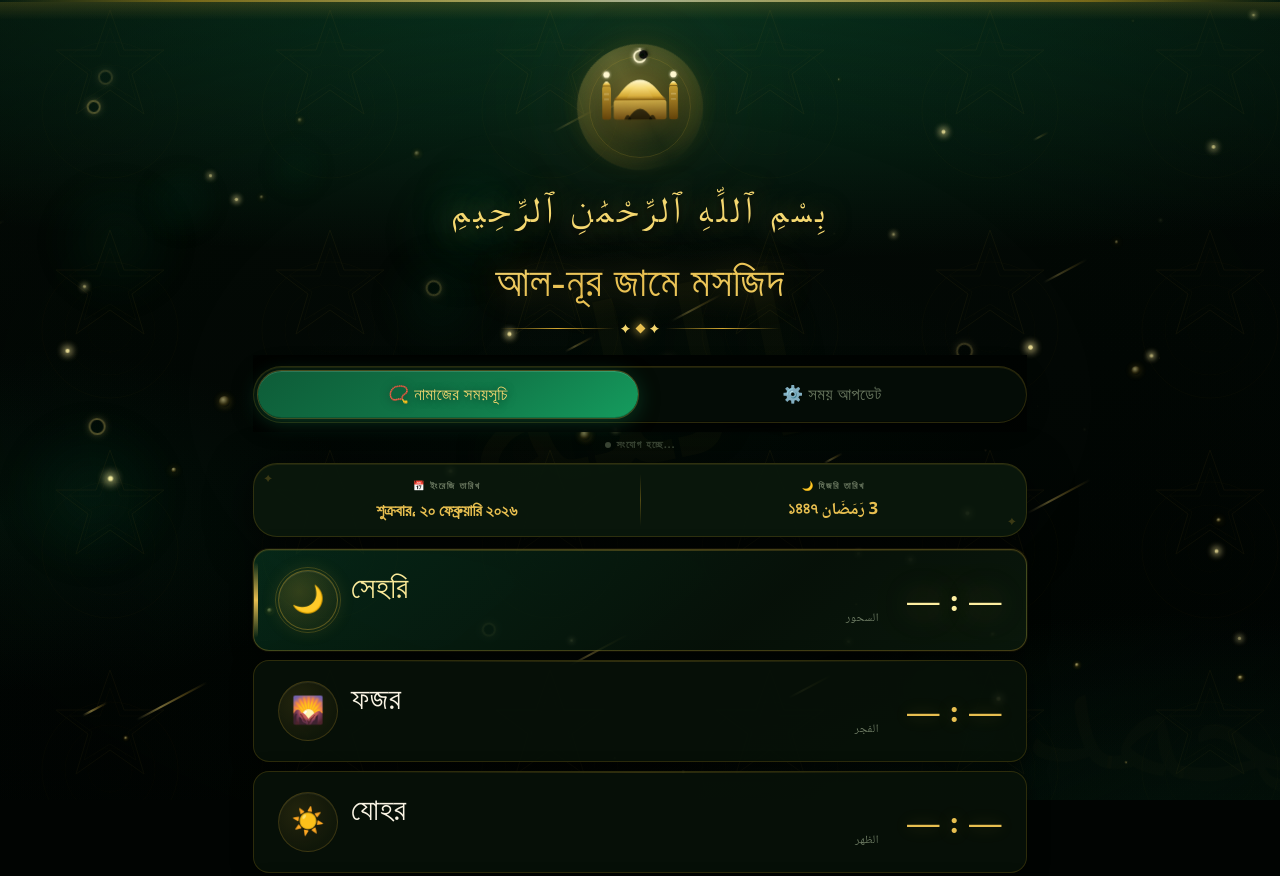
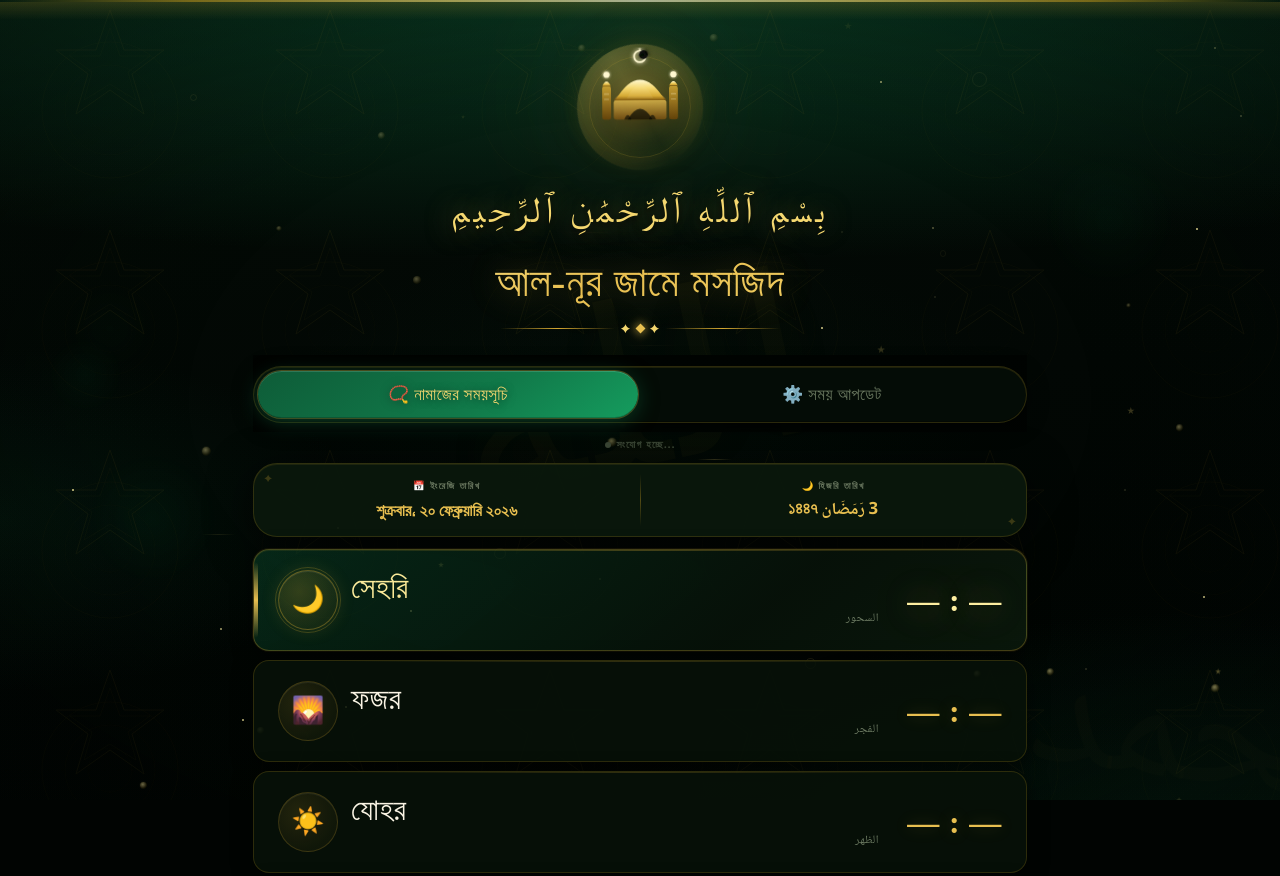
Before and after one commit to mustafizur-web/mosque-times-2.0, a plain HTML site: page index.html in a window 1280 px wide. Shown: the top 876 px of the page. Drawn offline with Linux system fonts and the light colour scheme; no server answers; a web font is replaced by a local one.

Commit message:
Refactor floating particles for mobile performance

```diff
--- a/index.html
+++ b/index.html
@@ -79,86 +79,90 @@
 }
 
 /* ══════════════════════════════════════════════════
-   FLOATING PARTICLES — 5 rich types (JS-spawned)
+   FLOATING PARTICLES — lightweight mobile-first
 ══════════════════════════════════════════════════ */
 .dust{position:fixed;inset:0;z-index:0;pointer-events:none;overflow:hidden;}
 
-/* A — Rising gold orbs */
+/* A — Rising gold orbs: opacity-only fade on mobile, translateY on desktop */
 .mote{
   position:absolute;border-radius:50%;
-  background:radial-gradient(circle at 38% 32%,rgba(253,238,160,.82),rgba(212,168,50,.28) 50%,transparent 80%);
-  box-shadow:0 0 8px rgba(212,168,50,.45);
+  background:radial-gradient(circle at 40% 35%,rgba(253,238,160,.75),rgba(212,168,50,.20) 60%,transparent 80%);
+  will-change:transform,opacity;
   animation:floatOrb linear infinite;
 }
 @keyframes floatOrb{
-  0%  {transform:translateY(105vh) translateX(0) scale(.12); opacity:0;}
-  8%  {opacity:1;}
-  50% {transform:translateY(50vh) translateX(var(--dx)) scale(1);}
-  92% {opacity:.4;}
-  100%{transform:translateY(-8vh) translateX(calc(var(--dx)*1.8)) scale(.25); opacity:0;}
+  0%  {transform:translateY(105vh) translateX(0); opacity:0;}
+  8%  {opacity:.7;}
+  92% {opacity:.3;}
+  100%{transform:translateY(-6vh) translateX(var(--dx)); opacity:0;}
 }
-/* B — Twinkling star sparks */
+
+/* B — Twinkling stars: pure opacity only — cheapest possible */
 .mote-star{
-  position:absolute;width:3px;height:3px;border-radius:50%;
-  background:#fdeea0;
-  box-shadow:0 0 5px 2px rgba(253,238,160,.72),0 0 10px rgba(212,168,50,.42);
+  position:absolute;width:2px;height:2px;border-radius:50%;
+  background:rgba(253,238,160,.85);
+  will-change:opacity;
   animation:twinkleStar ease-in-out infinite;
 }
 @keyframes twinkleStar{
-  0%   {opacity:0; transform:scale(.4) translateY(0);}
-  20%  {opacity:1; transform:scale(1.7) translateY(-6px);}
-  50%  {opacity:.5;transform:scale(.9) translateY(-20px);}
-  80%  {opacity:.9;transform:scale(1.4) translateY(-9px);}
-  100% {opacity:0; transform:scale(.4) translateY(-32px);}
+  0%,100%{opacity:0;}
+  50%    {opacity:1;}
 }
-/* C — Diagonal gold streaks */
+
+/* C — Streaks: REMOVED on mobile, simple fade on desktop */
 .mote-streak{
-  position:absolute;height:1.5px;border-radius:4px;
-  background:linear-gradient(90deg,transparent,rgba(245,216,112,.65),rgba(212,168,50,.42),transparent);
-  animation:driftStreak linear infinite;
+  position:absolute;height:1px;border-radius:4px;
+  background:linear-gradient(90deg,transparent,rgba(245,216,112,.50),transparent);
+  will-change:opacity;
+  animation:streakFade ease-in-out infinite;
 }
-@keyframes driftStreak{
-  0%  {transform:translateY(108vh) translateX(0) rotate(-28deg) scaleX(0); opacity:0;}
-  10% {opacity:.75;transform:translateY(94vh) translateX(calc(var(--dx)*.1)) rotate(-28deg) scaleX(1);}
-  90% {opacity:.18;}
-  100%{transform:translateY(-10vh) translateX(var(--dx)) rotate(-28deg) scaleX(.4); opacity:0;}
+@keyframes streakFade{
+  0%,100%{opacity:0;}
+  50%    {opacity:.45;}
 }
-/* D — Slow large emerald atmospheric glows */
+
+/* D — Emerald glows: pure opacity pulse, no movement, no blur */
 .mote-glow{
   position:absolute;border-radius:50%;
-  background:radial-gradient(circle,rgba(21,156,94,.22),rgba(14,92,56,.08) 55%,transparent 80%);
-  filter:blur(14px);
-  animation:floatGlow ease-in-out infinite;
+  background:radial-gradient(circle,rgba(21,156,94,.15),transparent 70%);
+  will-change:opacity;
+  animation:glowPulse ease-in-out infinite;
 }
-@keyframes floatGlow{
-  0%,100%{transform:translateY(0) translateX(0) scale(1);   opacity:.22;}
-  33%    {transform:translateY(-28px) translateX(14px) scale(1.12);opacity:.48;}
-  66%    {transform:translateY(-12px) translateX(-9px) scale(.88);opacity:.28;}
+@keyframes glowPulse{
+  0%,100%{opacity:.12;}
+  50%    {opacity:.32;}
 }
-/* E — Islamic 9-pointed star polygons */
+
+/* E — Star polygons: slow rise only */
 .mote-poly{
   position:absolute;
-  background:rgba(245,216,112,.62);
+  background:rgba(245,216,112,.55);
   clip-path:polygon(50% 0%,61% 35%,98% 35%,68% 57%,79% 91%,50% 70%,21% 91%,32% 57%,2% 35%,39% 35%);
-  box-shadow:0 0 7px rgba(245,216,112,.52);
+  will-change:transform,opacity;
   animation:polyRise linear infinite;
 }
 @keyframes polyRise{
-  0%  {transform:translateY(104vh) rotate(0deg) scale(.4); opacity:0;}
-  10% {opacity:.8;}
-  90% {opacity:.18;}
-  100%{transform:translateY(-8vh) rotate(560deg) scale(.1); opacity:0;}
+  0%  {transform:translateY(104vh); opacity:0;}
+  10% {opacity:.65;}
+  90% {opacity:.15;}
+  100%{transform:translateY(-6vh); opacity:0;}
 }
-/* F — Crescent shapes */
+
+/* F — Crescents: gentle fade only */
 .mote-crescent{
   position:absolute;border-radius:50%;
-  border:2px solid rgba(245,216,112,.50);
-  box-shadow:0 0 6px rgba(245,216,112,.35);
-  animation:crescentDrift ease-in-out infinite;
+  border:1.5px solid rgba(245,216,112,.35);
+  will-change:opacity;
+  animation:crescentFade ease-in-out infinite;
 }
-@keyframes crescentDrift{
-  0%,100%{transform:translateY(0) rotate(0deg);   opacity:.3;}
-  50%    {transform:translateY(-22px) rotate(180deg);opacity:.65;}
+@keyframes crescentFade{
+  0%,100%{opacity:.15;}
+  50%    {opacity:.45;}
+}
+
+/* Mobile override: pause streaks entirely to save GPU */
+@media(max-width:600px){
+  .mote-streak{ animation:none; display:none; }
 }
 
 /* ══════════════════════════════════════════════════
@@ -190,6 +194,7 @@
 .halo::before{
   content:'';position:absolute;inset:-8px;border-radius:50%;
   background:conic-gradient(from 0deg,transparent 0%,rgba(212,168,50,.12) 20%,rgba(245,216,112,.28) 50%,rgba(212,168,50,.12) 80%,transparent 100%);
+  will-change:transform;
   animation:haloSpin 12s linear infinite;
 }
 .halo::after{
@@ -201,6 +206,7 @@
 .dome-svg{
   width:88px;height:88px;display:block;margin:0 auto;position:relative;z-index:1;
   filter:drop-shadow(0 0 24px rgba(212,168,50,.70)) drop-shadow(0 0 60px rgba(212,168,50,.30)) drop-shadow(0 6px 12px rgba(0,0,0,.60));
+  will-change:transform;
   animation:domeLevitate 7s ease-in-out infinite;
 }
 @keyframes domeLevitate{0%,100%{transform:translateY(0) rotate(0);}33%{transform:translateY(-11px) rotate(.7deg);}66%{transform:translateY(-5px) rotate(-.4deg);}}
@@ -396,6 +402,7 @@
   border-color:rgba(253,238,160,.80) !important;
   transform:scale(1.013);
   z-index:4;
+  will-change:box-shadow,transform;
   box-shadow:
     0 0 0 2px   rgba(253,238,160,.55),
     0 0 24px    rgba(253,238,160,.42),
@@ -509,6 +516,8 @@
 /* Floating ember sparks (JS spawned) */
 .ember{
   position:absolute;border-radius:50%;pointer-events:none;z-index:9;
+  will-change:transform,opacity;
+  transform:translateZ(0);
   animation:emberFly linear forwards;
 }
 @keyframes emberFly{
@@ -641,6 +650,60 @@
 @media(min-width:860px){.root{max-width:640px;}.p-name-bn{font-size:1.62rem;}.p-time{font-size:1.7rem;}.mosque-name{font-size:2.6rem;}}
 @media(min-width:1280px){.root{max-width:800px;}.p-inner{padding:20px 24px;}.p-badge{width:60px;height:60px;font-size:1.65rem;}.p-name-bn{font-size:1.92rem;}.p-time{font-size:2rem;min-width:110px;}}
 @media(min-width:1800px){.root{max-width:1020px;}.p-inner{padding:26px 32px;gap:18px;}.p-badge{width:74px;height:74px;font-size:2rem;}.p-name-bn{font-size:2.4rem;}.p-time{font-size:2.5rem;min-width:145px;}}
+
+/* ══════════════════════════════════════════════════
+   MOBILE PERFORMANCE OVERRIDES
+   Strips the most GPU-hungry effects on small screens
+══════════════════════════════════════════════════ */
+@media(max-width:600px){
+  /* Kill box-shadow animations — biggest GPU win */
+  .p-row.now{
+    animation: cardSlideIn .45s cubic-bezier(.22,1,.36,1) both !important;
+    box-shadow:
+      0 0 0 2px rgba(253,238,160,.55),
+      0 0 20px rgba(212,168,50,.25) !important;
+    will-change: transform;
+  }
+  /* Simplify nowBreath to opacity only */
+  @keyframes nowBreath{
+    0%,100%{opacity:.92;}
+    50%    {opacity:1;}
+  }
+  /* Simplify badge — no scale pulse */
+  .p-row.now .p-badge{
+    animation: none !important;
+    box-shadow:0 0 16px rgba(253,238,160,.40) !important;
+  }
+  /* Kill ping rings on mobile */
+  .p-row.now .p-badge::after{ animation:none !important; opacity:0 !important; }
+  .now-ping2{ animation:none !important; opacity:0 !important; }
+  /* Simplify time animation */
+  @keyframes timeInferno{
+    0%,100%{text-shadow:0 0 18px rgba(253,238,160,.70);}
+    50%    {text-shadow:0 0 28px rgba(255,255,220,.95);}
+  }
+  /* Kill stripe flicker */
+  @keyframes stripeFlicker{ 0%,100%{opacity:.85;} }
+  /* Kill top-edge glow animation */
+  @keyframes topEdgeGlow{ 0%,100%{opacity:.6;} }
+  /* Kill shimmer sweeps on all rows — saves many concurrent animations */
+  .p-shimmer{ animation:none !important; opacity:0; }
+  /* Slow down halo spin */
+  .halo::before{ animation-duration:20s !important; }
+  /* Simplify dome levitation */
+  @keyframes domeLevitate{
+    0%,100%{transform:translateY(0);}
+    50%    {transform:translateY(-6px);}
+  }
+  /* Kill basmala breath — static text shadow */
+  .basmala{ animation:none !important; }
+  /* Kill banner sweep */
+  .date-banner-inner{ animation:none !important; opacity:0; }
+  /* Kill btn halo pulse */
+  .save-btn,.mobile-save-btn{ animation:none !important; }
+  /* Reduce backdrop-filter usage */
+  .tab-rail{ backdrop-filter:none; -webkit-backdrop-filter:none; }
+}
 </style>
 </head>
 <body>
@@ -1057,14 +1120,15 @@
   /* Continuous embers on active card */
   clearInterval(_emberTimer);
   const activeRow=document.querySelector(`.p-row[data-key="${activeKey}"]`);
-  if(activeRow){
-    _emberTimer=setInterval(()=>spawnEmbers(activeRow),700);
+  if(activeRow && !('ontouchstart' in window)){
+    _emberTimer=setInterval(()=>spawnEmbers(activeRow),1000);
   }
 }
 
 function spawnEmbers(row){
   const cols=["#fdeea0","#f5d870","#fff8d0","#e8bf50","#ffecb3","#fffde7","#ffffff"];
-  const n=2+Math.floor(Math.random()*3);
+  const isMob='ontouchstart' in window;
+  const n=isMob ? 1+Math.floor(Math.random()*2) : 2+Math.floor(Math.random()*3);
   for(let i=0;i<n;i++){
     const e=document.createElement("div"); e.className="ember";
     const sz=3+Math.random()*7;
@@ -1094,66 +1158,78 @@
 });
 
 /* ═══════════════════════════════════════
-   RICH FLOATING BACKGROUND (5 types)
+   FLOATING BACKGROUND — mobile-first lean
 ═══════════════════════════════════════ */
 (function spawnAllFloaters(){
   const D=document.getElementById("dust");
   if(!D) return;
+  const mob = ('ontouchstart' in window) || window.innerWidth <= 600;
 
-  /* A — Gold rising orbs (22) */
-  for(let i=0;i<22;i++){
+  /* A — Gold orbs: 7 mob / 16 desktop */
+  const orbN = mob ? 7 : 16;
+  for(let i=0;i<orbN;i++){
     const m=document.createElement("div"); m.className="mote";
-    const sz=3+Math.random()*9, dur=12+Math.random()*22, dx=(Math.random()-.5)*170;
-    m.style.cssText=`width:${sz}px;height:${sz}px;left:${2+Math.random()*96}%;`+
+    const sz=3+Math.random()*6, dur=18+Math.random()*18, dx=(Math.random()-.5)*80;
+    m.style.cssText=`width:${sz}px;height:${sz}px;left:${3+Math.random()*94}%;`+
       `--dx:${dx}px;animation-duration:${dur}s;animation-delay:-${Math.random()*dur}s;`+
-      `opacity:${.15+Math.random()*.35};`;
+      `opacity:${.20+Math.random()*.25};`;
     D.appendChild(m);
   }
-  /* B — Twinkling star sparks (30) */
-  for(let i=0;i<30;i++){
+
+  /* B — Stars: 10 mob / 20 desktop */
+  const starN = mob ? 10 : 20;
+  for(let i=0;i<starN;i++){
     const m=document.createElement("div"); m.className="mote-star";
-    const dur=2.5+Math.random()*5;
+    const dur=4+Math.random()*6;
     m.style.cssText=`left:${1+Math.random()*98}%;top:${Math.random()*92}%;`+
       `animation-duration:${dur}s;animation-delay:-${Math.random()*dur}s;`+
-      `opacity:${.28+Math.random()*.55};`;
+      `opacity:${.40+Math.random()*.45};`;
     D.appendChild(m);
   }
-  /* C — Diagonal streaks (14) */
-  for(let i=0;i<14;i++){
-    const m=document.createElement("div"); m.className="mote-streak";
-    const w=25+Math.random()*65, dur=9+Math.random()*14, dx=(Math.random()-.5)*220;
-    m.style.cssText=`width:${w}px;left:${Math.random()*88}%;`+
-      `--dx:${dx}px;animation-duration:${dur}s;animation-delay:-${Math.random()*dur}s;`+
-      `opacity:${.18+Math.random()*.40};`;
-    D.appendChild(m);
+
+  /* C — Streaks: 0 mob / 7 desktop */
+  if(!mob){
+    for(let i=0;i<7;i++){
+      const m=document.createElement("div"); m.className="mote-streak";
+      const w=30+Math.random()*55, dur=12+Math.random()*12;
+      m.style.cssText=`width:${w}px;top:${Math.random()*90}%;left:${Math.random()*80}%;`+
+        `animation-duration:${dur}s;animation-delay:-${Math.random()*dur}s;opacity:.30;`;
+      D.appendChild(m);
+    }
   }
-  /* D — Large emerald glows (9) */
-  for(let i=0;i<9;i++){
+
+  /* D — Glows: 2 mob / 5 desktop */
+  const glowN = mob ? 2 : 5;
+  for(let i=0;i<glowN;i++){
     const m=document.createElement("div"); m.className="mote-glow";
-    const sz=55+Math.random()*130, dur=7+Math.random()*13;
+    const sz=70+Math.random()*90, dur=12+Math.random()*10;
     m.style.cssText=`width:${sz}px;height:${sz}px;`+
-      `left:${Math.random()*88}%;top:${Math.random()*88}%;`+
+      `left:${Math.random()*85}%;top:${Math.random()*85}%;`+
       `animation-duration:${dur}s;animation-delay:-${Math.random()*dur}s;`;
     D.appendChild(m);
   }
-  /* E — Islamic star polygons (12) */
-  for(let i=0;i<12;i++){
+
+  /* E — Polygons: 3 mob / 7 desktop */
+  const polyN = mob ? 3 : 7;
+  for(let i=0;i<polyN;i++){
     const m=document.createElement("div"); m.className="mote-poly";
-    const sz=4+Math.random()*8, dur=16+Math.random()*20;
+    const sz=4+Math.random()*5, dur=22+Math.random()*16;
     m.style.cssText=`width:${sz}px;height:${sz}px;`+
       `left:${4+Math.random()*92}%;`+
       `animation-duration:${dur}s;animation-delay:-${Math.random()*dur}s;`+
-      `opacity:${.22+Math.random()*.48};`;
+      `opacity:${.22+Math.random()*.35};`;
     D.appendChild(m);
   }
-  /* F — Crescent shapes (8) */
-  for(let i=0;i<8;i++){
+
+  /* F — Crescents: 2 mob / 5 desktop */
+  const crN = mob ? 2 : 5;
+  for(let i=0;i<crN;i++){
     const m=document.createElement("div"); m.className="mote-crescent";
-    const sz=6+Math.random()*14, dur=5+Math.random()*9;
+    const sz=6+Math.random()*10, dur=8+Math.random()*8;
     m.style.cssText=`width:${sz}px;height:${sz}px;`+
       `left:${3+Math.random()*94}%;top:${5+Math.random()*88}%;`+
       `animation-duration:${dur}s;animation-delay:-${Math.random()*dur}s;`+
-      `opacity:${.18+Math.random()*.40};`;
+      `opacity:${.15+Math.random()*.25};`;
     D.appendChild(m);
   }
 })();
```
